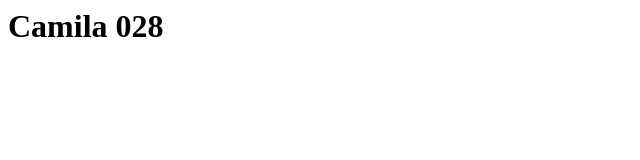
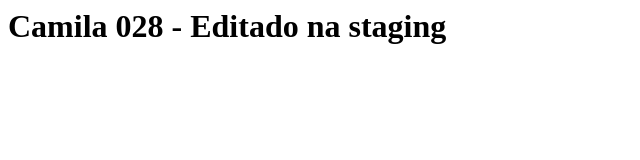
Before and after one commit to ProfaCamilaB/Teste3, a plain HTML site: page camila028/index.html in a window 1280 px wide. Shown: the whole page, without its empty margins (0-640 px from the left). Drawn offline with Linux system fonts and the light colour scheme.

Commit message:
Teste conflito

```diff
--- a/camila028/index.html
+++ b/camila028/index.html
@@ -1 +1 @@
-<h1>Camila 028</h1>
+<h1>Camila 028 - Editado na staging</h1>
```
